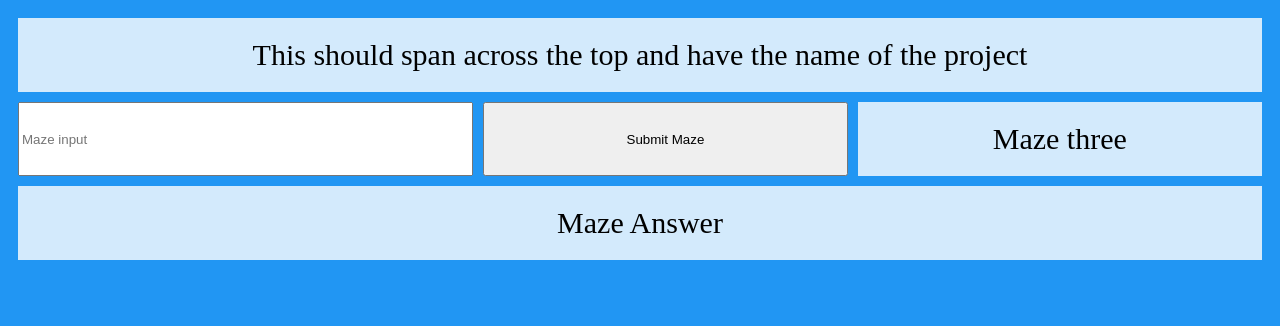
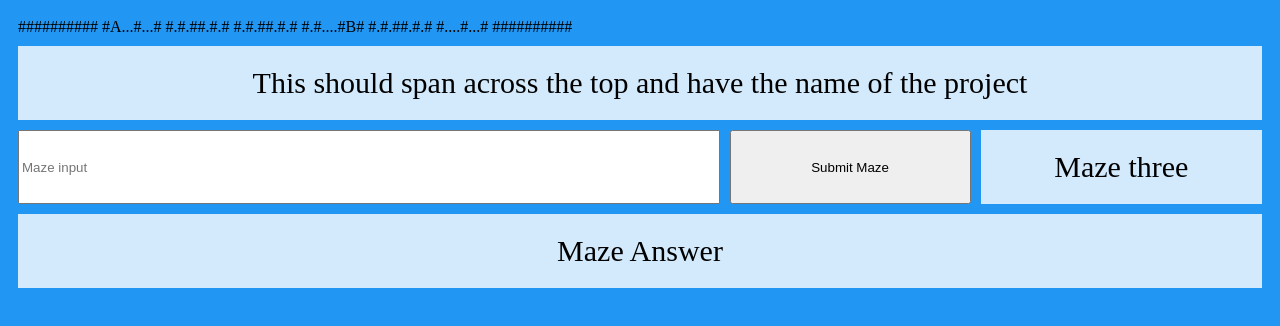
Before and after one commit to Polygeekism/pathingMaze, a website: page public/index.html in a window 1280 px wide. Drawn offline with Linux system fonts and the light colour scheme.

Commit message:
start of data movement

```diff
--- a/public/index.html
+++ b/public/index.html
@@ -16,9 +16,17 @@
 </head>
 
 <body class="grid-container" ng-app="myApp" ng-controller="mazeController as mc">
+        ##########
+        #A...#...#
+        #.#.##.#.#
+        #.#.##.#.#
+        #.#....#B#
+        #.#.##.#.#
+        #....#...#
+        ##########
     <div class="item1">This should span across the top and have the name of the project</div>
-    <input type="text" class="item2" placeholder="Maze input">
-    <button class="item3">Submit Maze</button>
+    <input type="text" class="item2" placeholder="Maze input" ng-model="mc.mazeInput">
+    <button ng-click="mc.sendMaze()"class="item3">Submit Maze</button>
     <div class="item4">Maze three</div>
     <div class="item5">Maze Answer</div>
 
--- a/public/scripts/script.js
+++ b/public/scripts/script.js
@@ -5,4 +5,10 @@ var app = angular.module('myApp', []);
 
 app.controller('mazeController', ['$http', function($http){
     console.log("controller has been loaded");
+    var self = this;
+    self.mazeInput = [];
+
+    self.sendMaze = function(){
+        console.log("button clicked,", self.mazeInput);
+    }
 }]);
```
